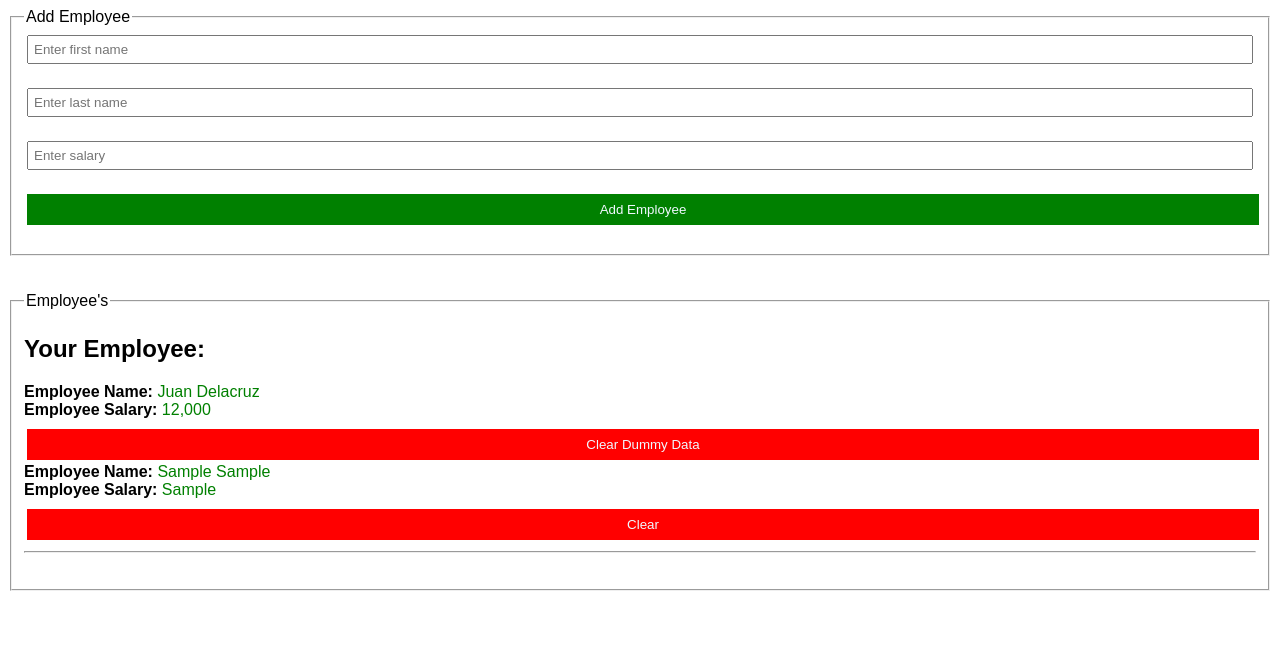
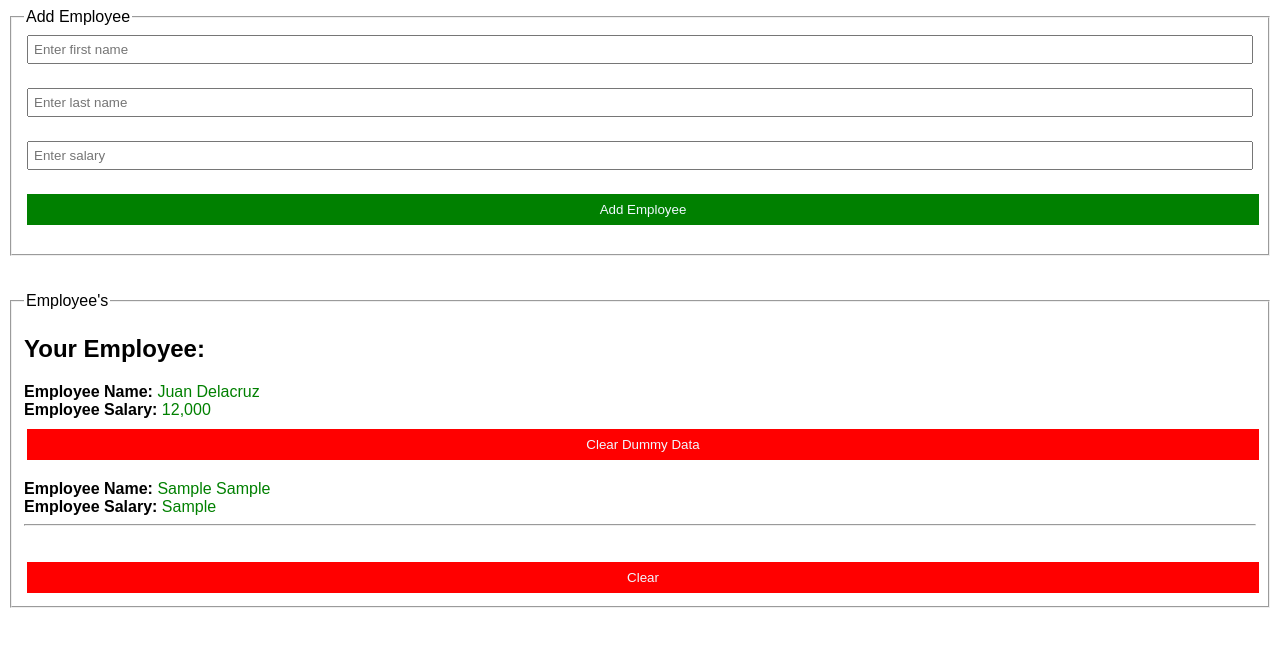
Before and after one commit to constWardtz/Employee-Record-Management, a plain HTML site: page index.html in a window 1280 px wide. Both pictures are taken after typing "Sample", "Sample", "Sample" into the empty fields and a click on the button "Add Employee". Drawn offline with Linux system fonts and the light colour scheme.

Commit message:
update index.js

```diff
--- a/index.html
+++ b/index.html
@@ -36,8 +36,11 @@
      <fieldset id="employee-data" class="employee-data">
         <legend>Employee's</legend>
         <h2>Your Employee:</h2>
+        <div id="dummy-employee">
+        </div>
          <div id="list-employee">
         </div>
+        <div id="delete-btn"></div>
     </fieldset>
     <script src="./index.js"></script>
 </body>
--- a/index.js
+++ b/index.js
@@ -1,5 +1,7 @@
 const formData = document.querySelector(`#form-data`);
 const employeeData = document.querySelector(`#list-employee`);
+const dummyEmployeeData = document.querySelector(`#dummy-employee`);
+const deleteBtn = document.querySelector(`#delete-btn`);
 
 class Employee {
 	constructor(firstName, lastName, salary) {
@@ -14,7 +16,6 @@ class Display {
 		return `
 		<b>Employee Name:</b> <span style='color:green;'>${employee.firstName} ${employee.lastName}</span> <br />
 		<b>Employee Salary:</b> <span style='color:green;'>${employee.salary} </span> <br />
-		<button id='reset-data-two' style="border:none; width:100%; background:red; color:aliceblue; cursor:pointer;  padding:8px; margin-top:10px;">Clear</button> <br />
 		`;
 	}
 
@@ -44,6 +45,10 @@ class Display {
 	}
 }
 
+clearEmployee = () => {
+	employeeData.innerHTML = ``;
+};
+
 /* form */
 formData.addEventListener(`submit`, (e) => {
 	e.preventDefault();
@@ -64,6 +69,12 @@ formData.addEventListener(`submit`, (e) => {
 
 		employeeData.innerHTML += `${display.add(employee)}<hr /> <br /> `;
 		console.log(employee);
+		const deleteAllEmployee = () => {
+			deleteBtn.innerHTML = `
+				<button onclick="clearEmployee()" style="border:none; width:100%; background:red; color:aliceblue; cursor:pointer;  padding:8px; margin-top:10px;">Clear</button> <br />
+			`;
+		};
+		deleteAllEmployee();
 	}
 });
 
@@ -86,14 +97,11 @@ const dummyEmployee = () => {
 
 const clearBtn = () => {
 	const resetBtn = `
-	<button id='reset-data' style="border:none; width:100%; background:red; color:aliceblue; cursor:pointer;  padding:8px; margin-top:10px;">Clear Dummy Data</button> <br />
+	<button onclick="resetData()" style="border:none; width:100%; background:red; color:aliceblue; cursor:pointer;  padding:8px; margin-top:10px; margin-bottom:20px;">Clear Dummy Data</button> <br />
 	`;
-	employeeData.innerHTML += `${dummyEmployee()} ${resetBtn}`;
-	const resetData = document.querySelector(`#reset-data`);
-
-	resetData.addEventListener(`click`, () => {
-		employeeData.innerHTML = ``;
-	});
+	dummyEmployeeData.innerHTML += `${dummyEmployee()} ${resetBtn}`;
+	resetData = () => {
+		dummyEmployeeData.innerHTML = ``;
+	};
 };
-
 clearBtn();
```
